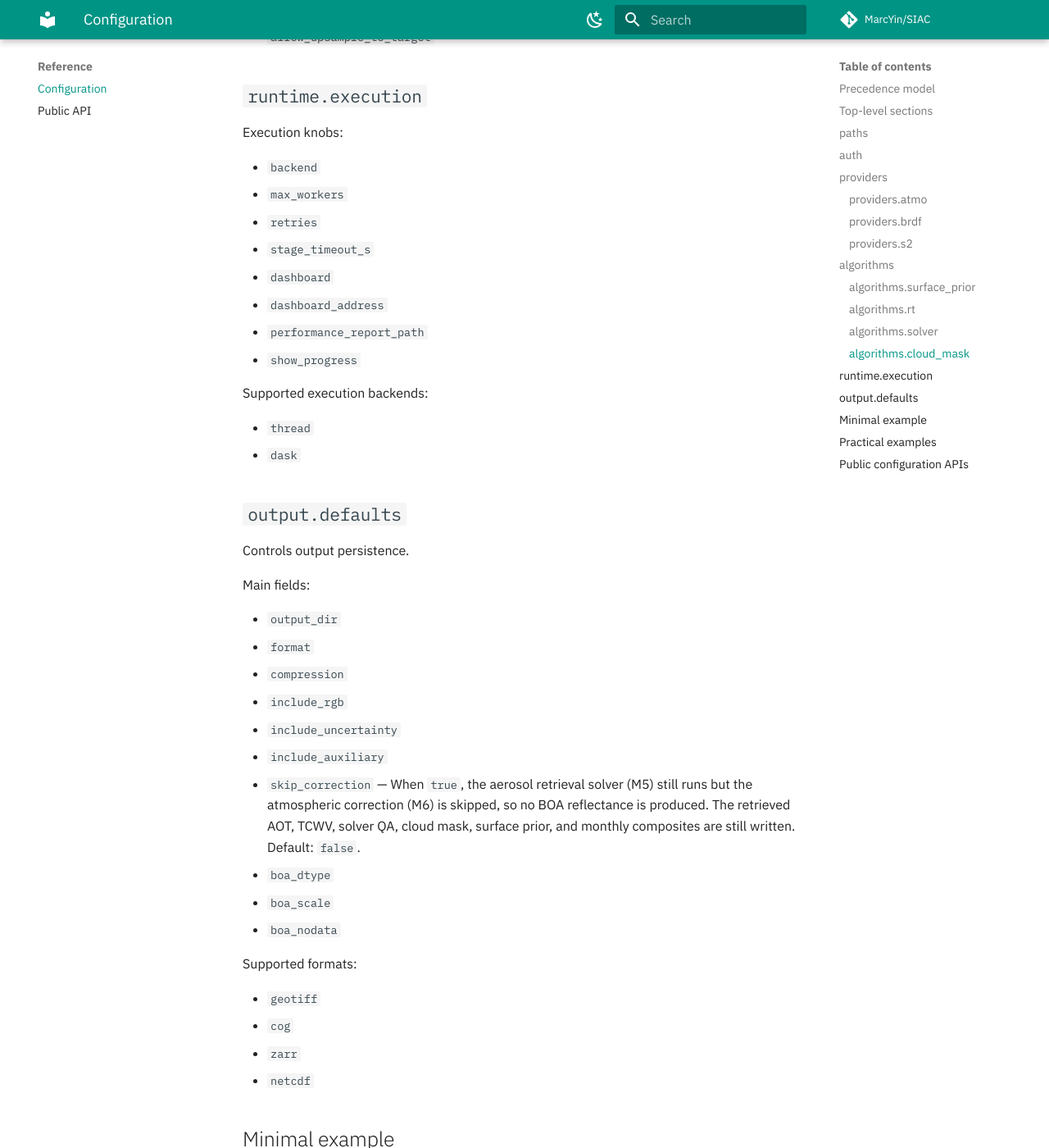
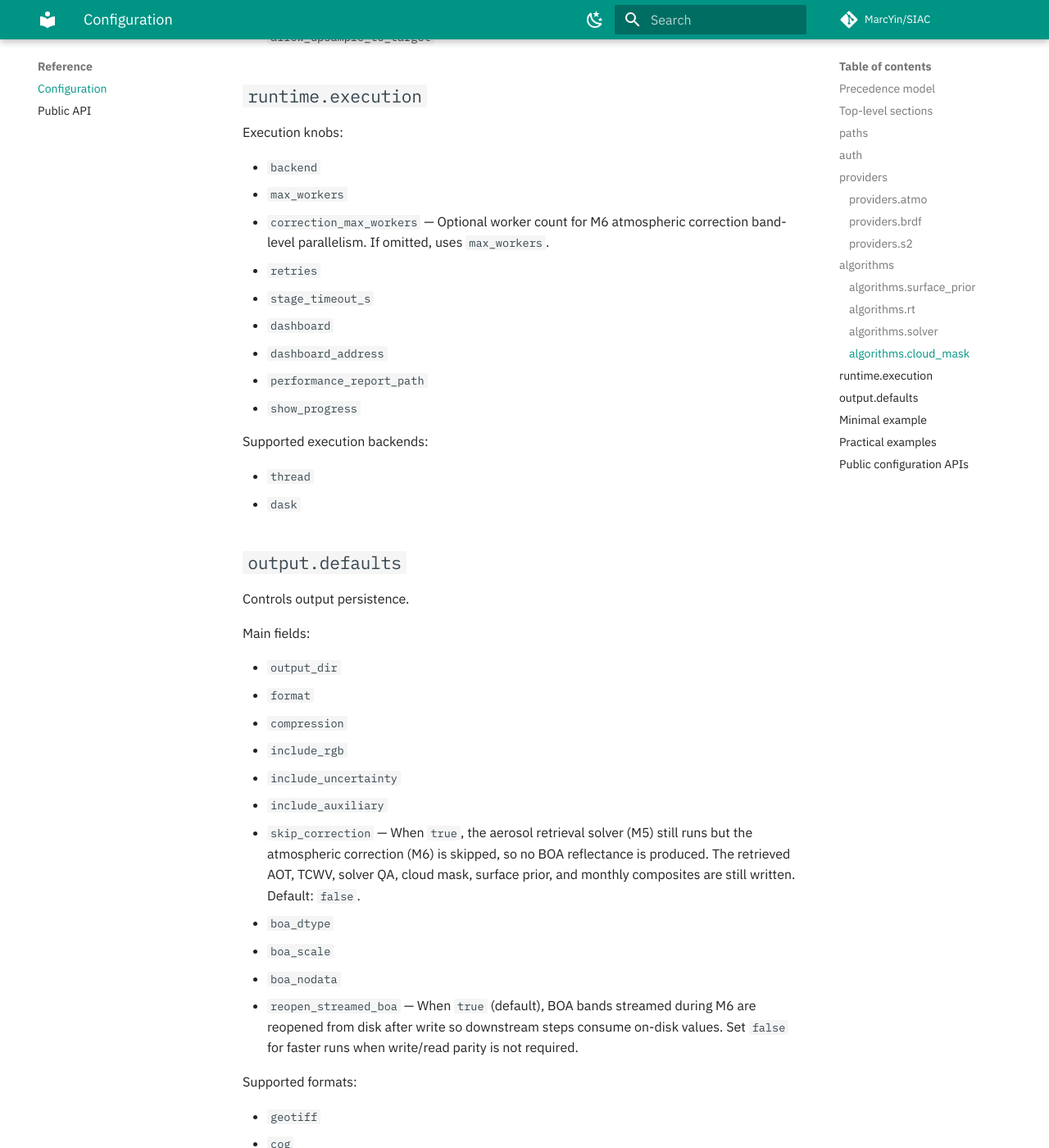
Before and after one commit to MarcYin/SIAC, an MkDocs documentation site: the page built from docs/reference/configuration.md, in a window 1280 px wide and 1400 px high, scrolled down 6511 px. Shown: the whole window at 82% size. Built offline with MkDocs 1.6.1 and Material for MkDocs 9.7.7, drawn with Linux system fonts in a browser that asks for light colours; comment, search, counter and statistics services are not loaded.

Commit message:
docs(config): document correction and output tuning knobs
Document the new runtime.execution.correction_max_workers setting and the output.defaults.reopen_streamed_boa toggle in the configuration reference, user guide, and example TOML so the new performance behavior is discoverable from the supported config surface.

```diff
--- a/docs/reference/configuration.md
+++ b/docs/reference/configuration.md
@@ -206,6 +206,7 @@ Execution knobs:
 
 - `backend`
 - `max_workers`
+- `correction_max_workers` — Optional worker count for M6 atmospheric correction band-level parallelism. If omitted, uses `max_workers`.
 - `retries`
 - `stage_timeout_s`
 - `dashboard`
@@ -234,6 +235,7 @@ Main fields:
 - `boa_dtype`
 - `boa_scale`
 - `boa_nodata`
+- `reopen_streamed_boa` — When `true` (default), BOA bands streamed during M6 are reopened from disk after write so downstream steps consume on-disk values. Set `false` for faster runs when write/read parity is not required.
 
 Supported formats:
 
--- a/docs/siac-config.example.toml
+++ b/docs/siac-config.example.toml
@@ -83,3 +83,4 @@ api_key = "uid:key"
 format = "cog"
 include_rgb = true
 include_uncertainty = true
+reopen_streamed_boa = true
```
Also changed, not shown: docs/user-guide/configuration-basics.md (+3 -0 lines), docs/user-guide/outputs.md (+1 -0 lines).
